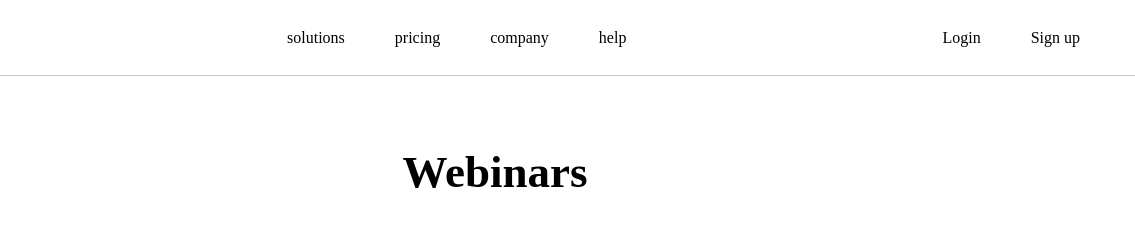
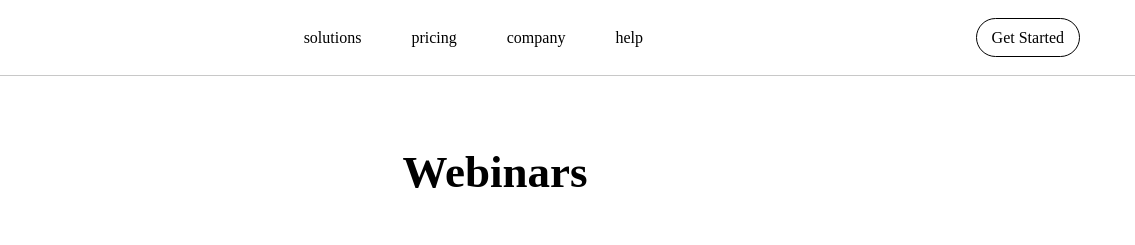
Before and after one commit to Tallman11/webiners, a plain HTML site: page assets/index.html in a window 1280 px wide. Shown: the top 245 px of the page, 145-1280 px from the left. Drawn offline with Linux system fonts and the light colour scheme.

Commit message:
modifying navbar

```diff
--- a/assets/css/style.css
+++ b/assets/css/style.css
@@ -1,6 +1,12 @@
 * {
     margin: 0;
     padding: 0;
+}
+
+#get-started {
+    border: 1px solid black;
+    padding: 10px 15px;
+    border-radius: 50px;
 }
 
 nav {
--- a/assets/index.html
+++ b/assets/index.html
@@ -29,8 +29,8 @@
             </ul>
 
             <ul class="nav-ul">
-                <li><a href="">Login</a></li>
-                <li><a href="">Sign up</a></li>
+                <!-- <li><a href="">Login</a></li> -->
+                <li><a href="" id="get-started">Get Started</a></li>
             </ul>
         </nav>
     </header>
```
